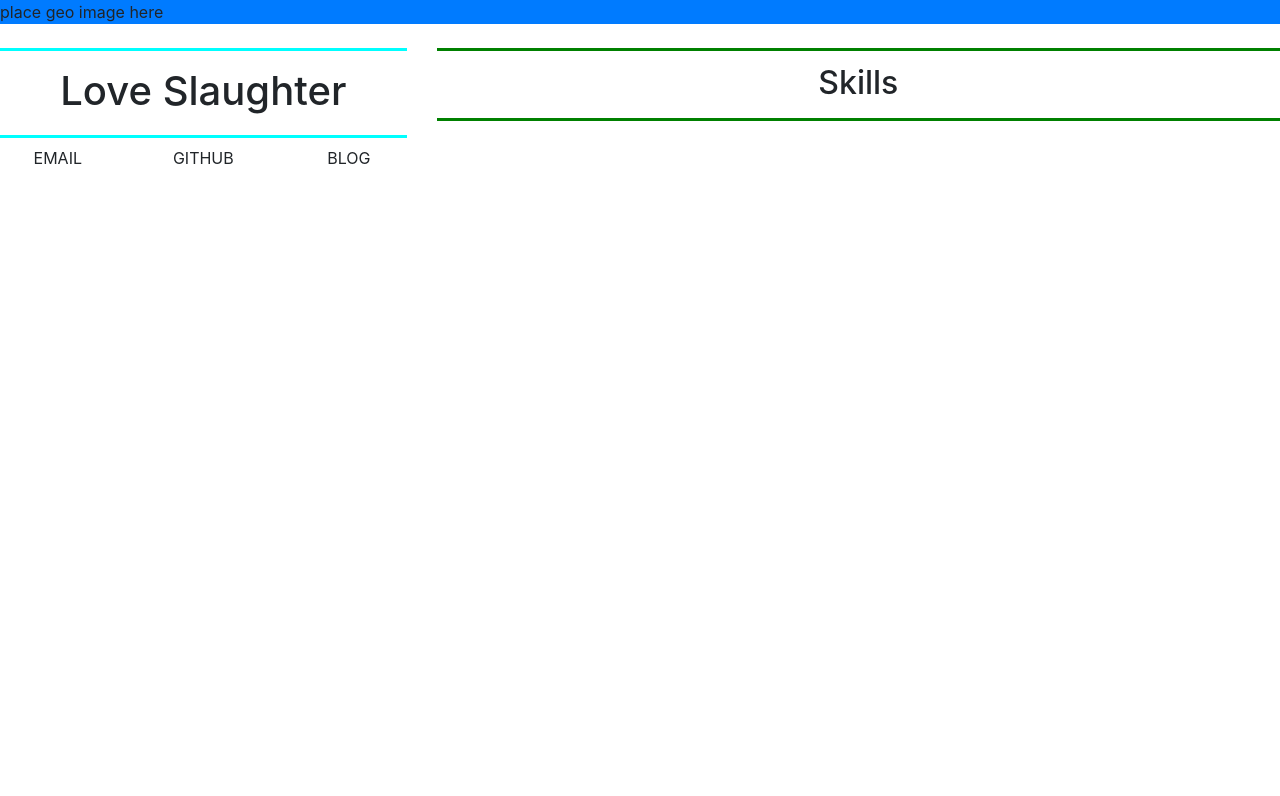
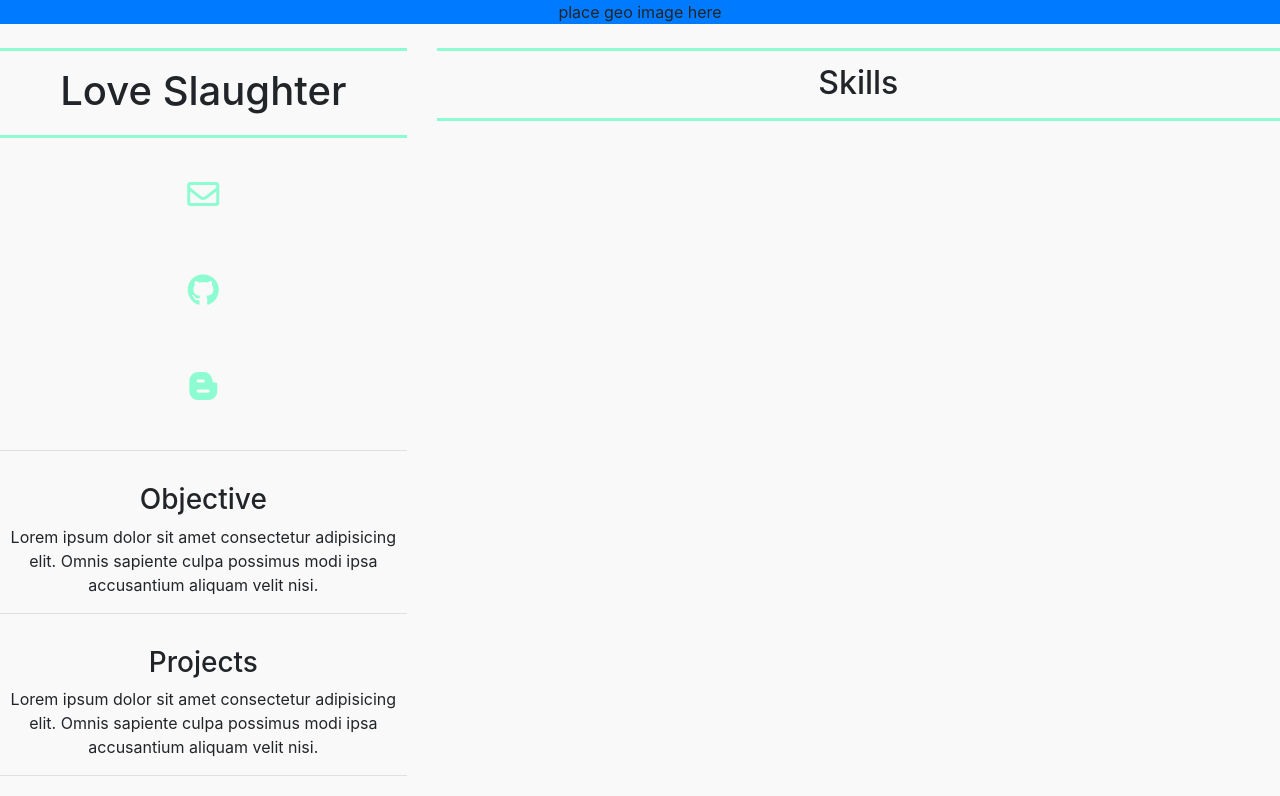
Before and after one commit to lovemercybiz/inspired-resume, a plain HTML site: page index.html in a window 1280 px wide. Drawn offline with Linux system fonts and the light colour scheme.

Commit message:
Finished first half of resume

```diff
--- a/css/css.css
+++ b/css/css.css
@@ -1,7 +1,10 @@
 body {
     /* background-color: rgba(0, 250, 154, 0.356); */
     /* background-color: black; */
-    /* background: url('../triangle-1805473_960_720.png'); */
+    /* background: url('img/triangle-1805473_960_720.png'); */
+    text-align: center;
+    background-color: rgba(245, 245, 245, 0.521);
+
 }
 
 /* .geo {
@@ -13,26 +16,47 @@ img {
 
 h1 {
     padding-top: .4em;
-    border-top: solid aqua;
+    border-top: solid rgba(0, 255, 157, 0.432);
     padding-bottom: .5em;
-    border-bottom: solid aqua;
-    text-align: center;
+    border-bottom: solid rgba(0, 255, 157, 0.432);
+    /* text-align: center; */
 
 }
 h2 {
     padding-top: .4em;
-    border-top: solid green;
+    border-top: solid rgba(0, 255, 157, 0.432);
     padding-bottom: .5em;
-    border-bottom: solid green;
-    text-align: center;
+    border-bottom: solid rgba(0, 255, 157, 0.432);
+    /* text-align: center; */
 
 }
+/* h3 {
+    border-bottom: 1px solid rgba(0, 255, 157, 0.432);
+    bottom: 5px;
+    border-left: 10px;
+    border-right: 10px;
+} */
 
-.contact{
-    text-align: center;
+
+#social {
+    text-transform: uppercase;
+}
+#icon{
+    font-size: 2em;
+    text-decoration: none;
+    color: rgba(0, 255, 157, 0.432);
+    padding-top: .5em;
+    padding-bottom: .5em;
+    margin: .5em;
 }
 
-#social {
-    text-align: center;
-    text-transform: uppercase;
+hr{
+    color: rgba(0, 255, 157, 0.432);
+    width: auto;
+    height: 1em
+    /* size: 2; */
 }
+/* #email {
+    padding: 1em;
+    margin: 1em;
+} */
--- a/index.html
+++ b/index.html
@@ -6,6 +6,7 @@
         <meta name="viewport" content="width=device-width, initial-scale=1,shrink-to-fit=no">
         <!-- <link href="https://fonts.googleapis.com/css?family=Source+Code+Pro:400,500,700" rel="stylesheet"> -->
         <link rel="stylesheet" href="css/bootstrap.min.css">
+        <link rel="stylesheet" href="https://use.fontawesome.com/releases/v5.3.1/css/all.css" integrity="sha384-mzrmE5qonljUremFsqc01SB46JvROS7bZs3IO2EmfFsd15uHvIt+Y8vEf7N7fWAU" crossorigin="anonymous">
         <link rel="stylesheet" href="css/css.css">
         <title>Love Mercy | Resume </title>
     </head>
@@ -20,17 +21,34 @@
       </div>
 
       <div class="row">
-            <div class="col-md-4 col-lg-4 col-xl-4"><h1>Love Slaughter</h1>
+            <div class="col-md-4 col-lg-4 col-xl-4">
+                <h1>Love Slaughter</h1>
                 <div id="social" class="row">
-                <div class="col">email</div>
-                <div class="col">github</div>
-                <div class="col">blog</div>
+                   <div class="container">
+                        <a id="icon" class="far fa-envelope" href="mailto:lovemercybiz@gmail.com"></a>
+                        <!-- <div class="col">email</div> -->
+                    </div>
+                    <div class="container">
+                            <a id="icon" class="fab fa-github" href="https://github.com/lovemercybiz" target="_blank"></a>
+                        <!-- <div class="col">github</div> -->
+                    </div>
+                    <div class="container">
+                            <a id="icon" class="fab fa-blogger-b" href="wolfsbane.xyz" target="_blank"></a>
+                    </div>
             </div>
-        </div>
+            <hr>
+            <h3>Objective</h3>
+            <!-- <span></span> -->
+            <p>Lorem ipsum dolor sit amet consectetur adipisicing elit. Omnis sapiente culpa possimus modi ipsa accusantium aliquam velit nisi.</p><hr>
+            <h3>Projects</h3>
+            <p>Lorem ipsum dolor sit amet consectetur adipisicing elit. Omnis sapiente culpa possimus modi ipsa accusantium aliquam velit nisi.</p><hr>
+        </div><!-- end of 1st col -->
+
+            <div class="col-md-8 col-lg-8 col-xl-8">
+                <h2>Skills</h2>
 
 
-
-            <div class="col-md-8 col-lg-8 col-xl-8"><h2>Skills</h2></div>
+            </div><!-- end of 2nd col -->
        </div>
 
        <!-- <div class="row">
```
Also changed, not shown: img/Capture.PNG.
